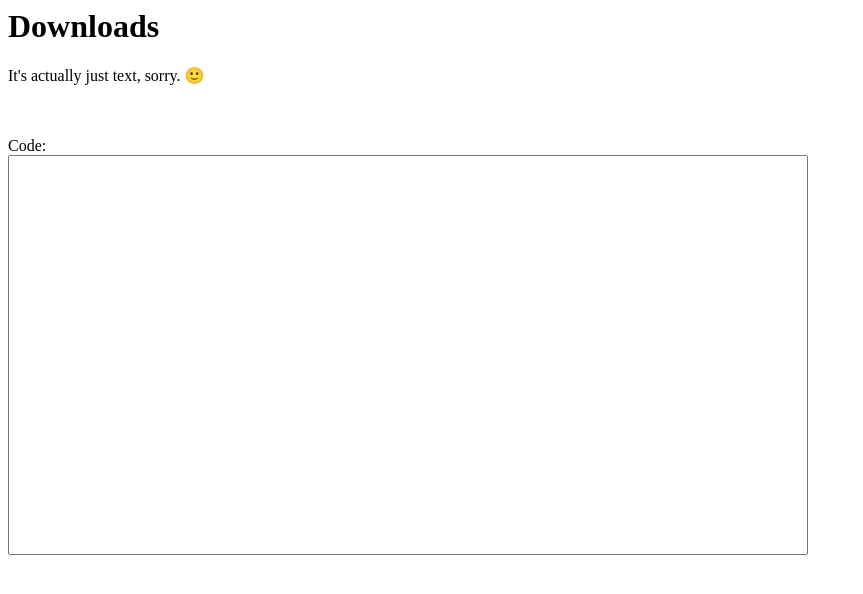
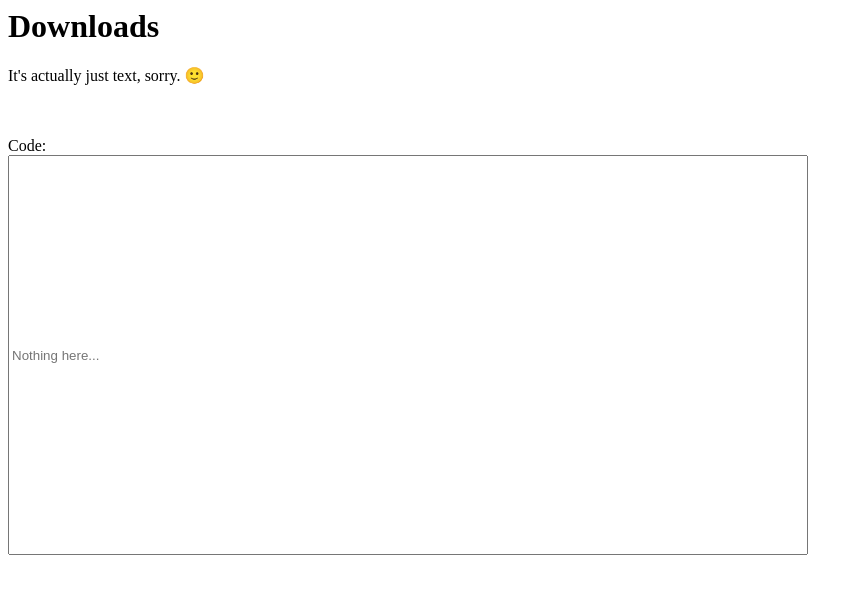
Before and after one commit to Stanley1788/enterpriseresistance, a plain HTML site: page downloads/index.html in a window 1280 px wide. Shown: the whole page, without its empty margins (0-863 px from the left). Drawn offline with Linux system fonts and the light colour scheme.

Commit message:
Fix placeholder attribute in input element

```diff
--- a/downloads/index.html
+++ b/downloads/index.html
@@ -12,6 +12,6 @@
     <input type="text" style="
       width: 800px;
       height: 400px;
-      ">
+      " placeholder="Nothing here...">
   </body>
 </html>
```
